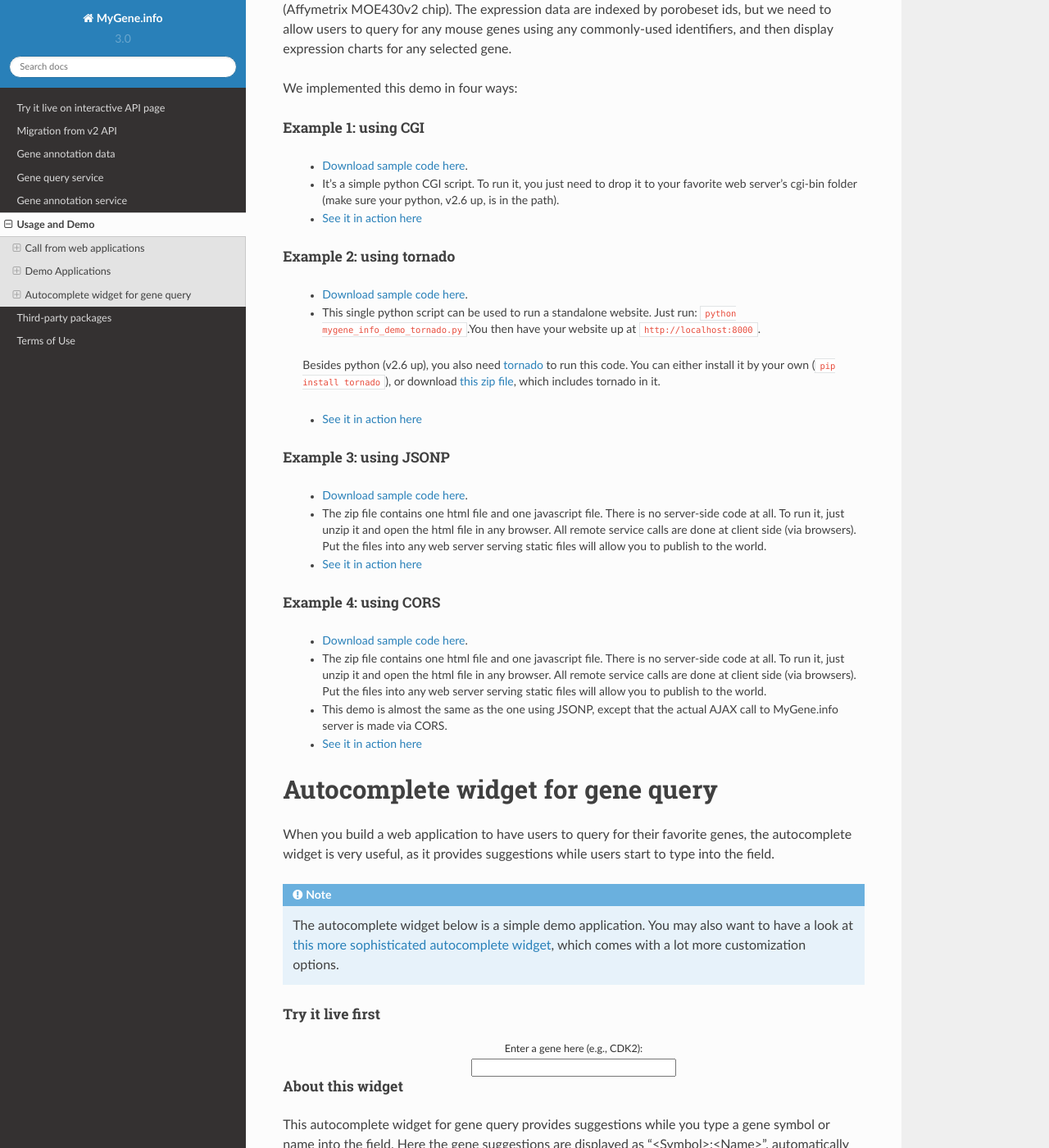
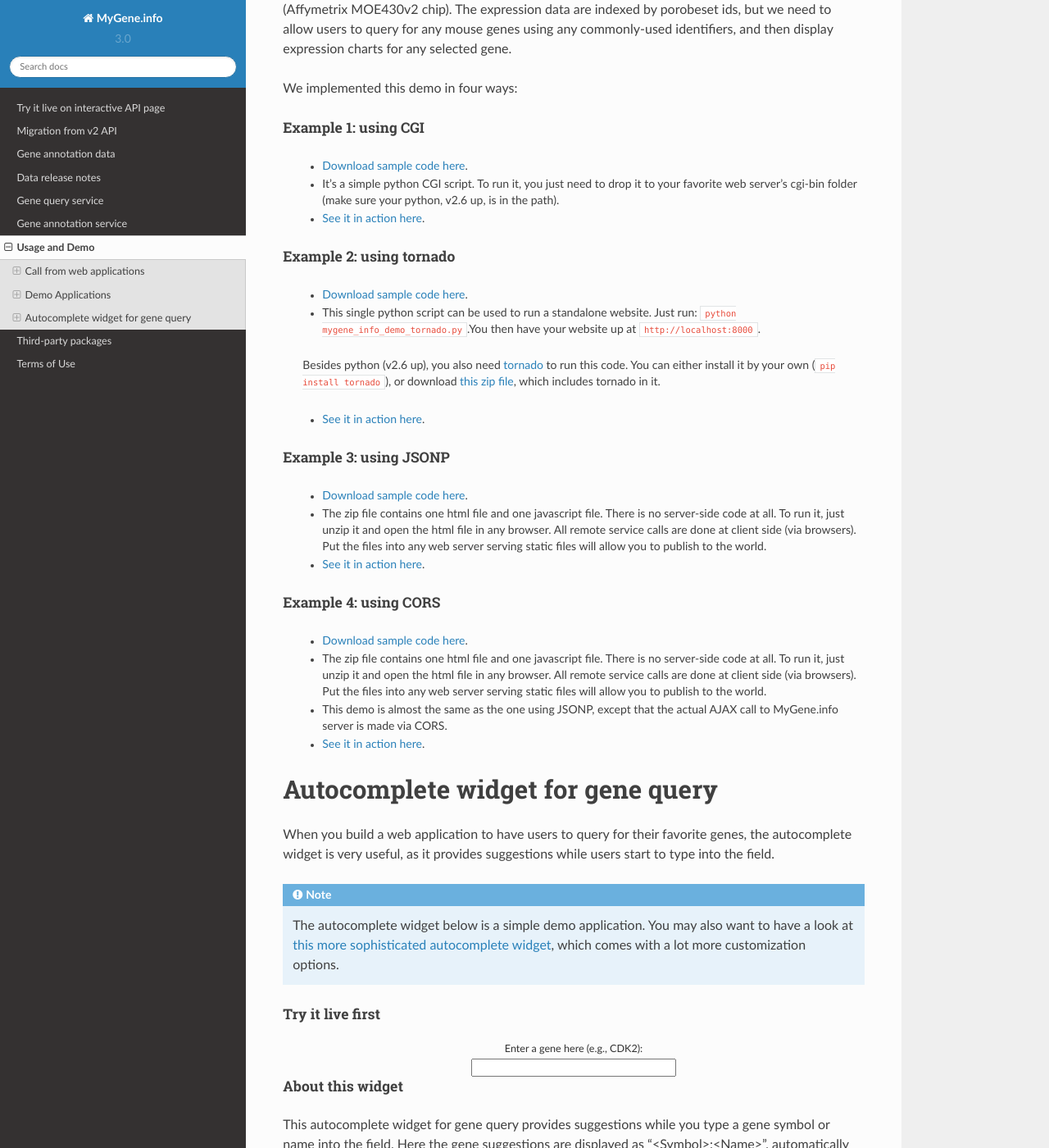
Before and after one commit to biothings/mygene.info, a Sphinx documentation site: the page built from docs/doc/usage_demo.rst, in a window 1280 px wide and 1400 px high, scrolled down 1258 px. Shown: the whole window at 82% size. Built offline with Sphinx 7.4.7 and the Read the Docs theme 2.0.0, drawn with Linux system fonts in a browser that asks for light colours; some web fonts are replaced; a script that is not in the unit is left out.

Commit message:
Fixing some URL warnings....

```diff
--- a/docs/doc/data.rst
+++ b/docs/doc/data.rst
@@ -29,7 +29,7 @@
 
 ============    =======================      =================================
 
-The most updated data information can be accessed `here <http://mygene.info/v3/metadata>`_.
+The most updated data information can be accessed `here <http://mygene.info/v3/metadata>`__.
 
 .. _gene_object:
 
@@ -67,7 +67,7 @@
 _score field
 ------------
 You will often see a "**_score**" field in the returned gene object, which is the internal score representing how well the query matches the returned gene object. It probably does not mean much in `gene annotation service <http://docs.mygene.info/en/latest/doc/annotation_service.html>`_ when only one gene object is returned. In `gene query
-service <http://docs.mygene.info/en/latest/doc/query_service.html>`_, by default, the returned gene hits are sorted by the scores in descending order.
+service <http://docs.mygene.info/en/latest/doc/query_service.html>`__, by default, the returned gene hits are sorted by the scores in descending order.
 
 
 .. _species:
@@ -102,7 +102,7 @@
 Genome assemblies
 ----------------------------
 
-Our `gene query service <query_service.html>`_ supports `genome interval queries <query_service.html#genome-interval-query>`_. We import genomic location data from Ensembl, so all species available there are supported. You can find the their reference genome assemblies information `here <http://www.ensembl.org/info/about/species.html>`_.
+Our `gene query service <query_service.html>`__ supports `genome interval queries <query_service.html#genome-interval-query>`_. We import genomic location data from Ensembl, so all species available there are supported. You can find the their reference genome assemblies information `here <http://www.ensembl.org/info/about/species.html>`__.
 
 
 This table lists the genome assembies for commonly-used species:
--- a/docs/doc/quick_start.rst
+++ b/docs/doc/quick_start.rst
@@ -32,7 +32,7 @@
 To learn more
 """""""""""""
 
-* You can read `the full description of our query syntax here <doc/query_service.html>`_.
+* You can read `the full description of our query syntax here <doc/query_service.html>`__.
 * Try it live on `interactive API page <http://mygene.info/v3/api>`_.
 * Play with our `demo applications <doc/usage_demo.html#demo>`_.
 * Batch queries? Yes, you can. do it with `a POST request <doc/query_service.html#batch-queries-via-post>`_.
@@ -62,7 +62,7 @@
 To learn more
 """""""""""""
 
-* You can read `the full description of our query syntax here <doc/annotation_service.html>`_.
+* You can read `the full description of our query syntax here <doc/annotation_service.html>`__.
 * Try it live on `interactive API page <http://mygene.info/v3/api>`_.
 * Play with our `demo applications <doc/usage_demo.html#demo>`_.
 * Yes, batch queries via `POST request <doc/annotation_service.html#batch-queries-via-post>`_ as well.
--- a/docs/doc/usage_demo.rst
+++ b/docs/doc/usage_demo.rst
@@ -11,7 +11,7 @@
 Calling services from server-side
 ^^^^^^^^^^^^^^^^^^^^^^^^^^^^^^^^^
 
-All common programing languages provide functions for making http requests and JSON parsing. For Python, you can using build-in `httplib <http://docs.python.org/library/httplib.html>`_ and `json <http://docs.python.org/library/json.html>`_ modules (v2.6 up), or third-party `httplib2 <http://code.google.com/p/httplib2/>`_ and `simplejson <http://pypi.python.org/pypi/simplejson>`_ modules. For Perl, `LWP::Simple <http://search.cpan.org/~gaas/libwww-perl-5.837/lib/LWP/Simple.pm>`_ and `JSON <http://search.cpan.org/~makamaka/JSON-2.50/lib/JSON.pm>`_ modules should work nicely.
+All common programing languages provide functions for making http requests and JSON parsing. For Python, you can using build-in `httplib <http://docs.python.org/library/httplib.html>`_ and `json <http://docs.python.org/library/json.html>`__ modules (v2.6 up), or third-party `httplib2 <http://code.google.com/p/httplib2/>`_ and `simplejson <http://pypi.python.org/pypi/simplejson>`_ modules. For Perl, `LWP::Simple <http://search.cpan.org/~gaas/libwww-perl-5.837/lib/LWP/Simple.pm>`_ and `JSON <http://search.cpan.org/~makamaka/JSON-2.50/lib/JSON.pm>`_ modules should work nicely.
 
 
 Making AJAX calls from client-side
@@ -35,7 +35,7 @@
 Cross-origin http request through CORS
 """"""""""""""""""""""""""""""""""""""
 
-    Cross-Origin Resource Sharing (CORS) specification is a `W3C draft specification <http://www.w3.org/TR/cors/>`_ defining client-side cross-origin requests. It's actually supported by all major browsers by now (Internet Explorer 8+, Firefox 3.5+, Safari 4+, and Chrome. See more on `browser support <http://caniuse.com/cors>`_), but not many people are aware of it. Unlike JSONP, which is limited to GET requests only, you can make cross-domain POST requests as well. Our services supports CORS requests on both GET and POST requests. You can find more information and use case `here <http://blog.timothyfisher.com/?p=285>`_ and `here <http://hacks.mozilla.org/2009/07/cross-site-xmlhttprequest-with-cors/>`_.
+    Cross-Origin Resource Sharing (CORS) specification is a `W3C draft specification <http://www.w3.org/TR/cors/>`_ defining client-side cross-origin requests. It's actually supported by all major browsers by now (Internet Explorer 8+, Firefox 3.5+, Safari 4+, and Chrome. See more on `browser support <http://caniuse.com/cors>`_), but not many people are aware of it. Unlike JSONP, which is limited to GET requests only, you can make cross-domain POST requests as well. Our services supports CORS requests on both GET and POST requests. You can find more information and use case `here <http://blog.timothyfisher.com/?p=285>`__ and `here <http://hacks.mozilla.org/2009/07/cross-site-xmlhttprequest-with-cors/>`__.
 
     JQuery's native ajax call supports CORS since v1.5.
 
@@ -53,42 +53,42 @@
 Example 1: using CGI
 ^^^^^^^^^^^^^^^^^^^^
 
- * `Download sample code here <http://mygene.info/_static/demo/mygene_info_demo_cgi.py>`_.
+ * `Download sample code here <http://mygene.info/_static/demo/mygene_info_demo_cgi.py>`__.
 
  * It's a simple python CGI script. To run it, you just need to drop it to your favorite web server's cgi-bin folder (make sure your python, v2.6 up, is in the path).
 
- * `See it in action here <http://sulab.scripps.edu/cgi-bin/mygene_info_demo.cgi>`_
+ * `See it in action here <http://sulab.scripps.edu/cgi-bin/mygene_info_demo.cgi>`__.
 
 Example 2: using tornado
 ^^^^^^^^^^^^^^^^^^^^^^^^^
 
-    * `Download sample code here <http://mygene.info/_static/demo/mygene_info_demo_tornado.py>`_.
+    * `Download sample code here <http://mygene.info/_static/demo/mygene_info_demo_tornado.py>`__.
     * This single python script can be used to run a standalone website. Just run: ``python mygene_info_demo_tornado.py``.You then have your website up at ``http://localhost:8000``.
 
     Besides python (v2.6 up), you also need `tornado <http://www.tornadoweb.org>`_ to run this code. You can either install it by your own (``pip install tornado``), or download `this zip file <http://mygene.info/_static/demo/mygene_info_demo_tornado.zip>`_, which includes tornado in it.
 
-    * `See it in action here </demo/mygene_info_demo_tornado>`_
+    * `See it in action here </demo/mygene_info_demo_tornado>`__.
 
 Example 3: using JSONP
 ^^^^^^^^^^^^^^^^^^^^^^^^
 
- * `Download sample code here <http://mygene.info/_static/demo/mygene_info_demo_jsonp.zip>`_.
+ * `Download sample code here <http://mygene.info/_static/demo/mygene_info_demo_jsonp.zip>`__.
 
  * The zip file contains one html file and one javascript file. There is no server-side code at all. To run it, just unzip it and open the html file in any browser. All remote service calls are done at client side (via browsers). Put the files into any web server serving static files will allow you to publish to the world.
 
- * `See it in action here <http://mygene.info/_static/demo/mygene_info_demo_jsonp.html>`_
+ * `See it in action here <http://mygene.info/_static/demo/mygene_info_demo_jsonp.html>`__.
 
 Example 4: using CORS
 ^^^^^^^^^^^^^^^^^^^^^^^
 
- * `Download sample code here <http://mygene.info/_static/demo/mygene_info_demo_cors.zip>`_.
+ * `Download sample code here <http://mygene.info/_static/demo/mygene_info_demo_cors.zip>`__.
 
  * The zip file contains one html file and one javascript file. There is no server-side code at all. To run it, just unzip it and open the html file in any browser. All remote service calls are done at client side (via browsers). Put the files into any web server serving static files will allow you to publish to the world.
 
  * This demo is almost the same as the one using JSONP, except that the actual AJAX call to MyGene.info server is made via CORS.
 
 
- * `See it in action here <http://mygene.info/_static/demo/mygene_info_demo_cors.html>`_
+ * `See it in action here <http://mygene.info/_static/demo/mygene_info_demo_cors.html>`__.
 
 
 .. include :: autocomplete.rst
--- a/docs/index.rst
+++ b/docs/index.rst
@@ -67,7 +67,7 @@
 * JSON structure slightly changed
 * and more bugfixes
 
-You can read more details about this version on our `blog http://mygene.info/mygene-info-v3-is-out`_
+You can read more details about this version on our `blog <http://mygene.info/mygene-info-v3-is-out>`_
 
 `Migration guide from v2 to v3 API <doc/migration_from_v2.html>`_
 
@@ -85,6 +85,7 @@
    Try it live on interactive API page <http://mygene.info/v3/api>
    doc/migration_from_v2
    doc/data
+   doc/release_changes
    doc/query_service
    doc/annotation_service
    doc/usage_demo
```
